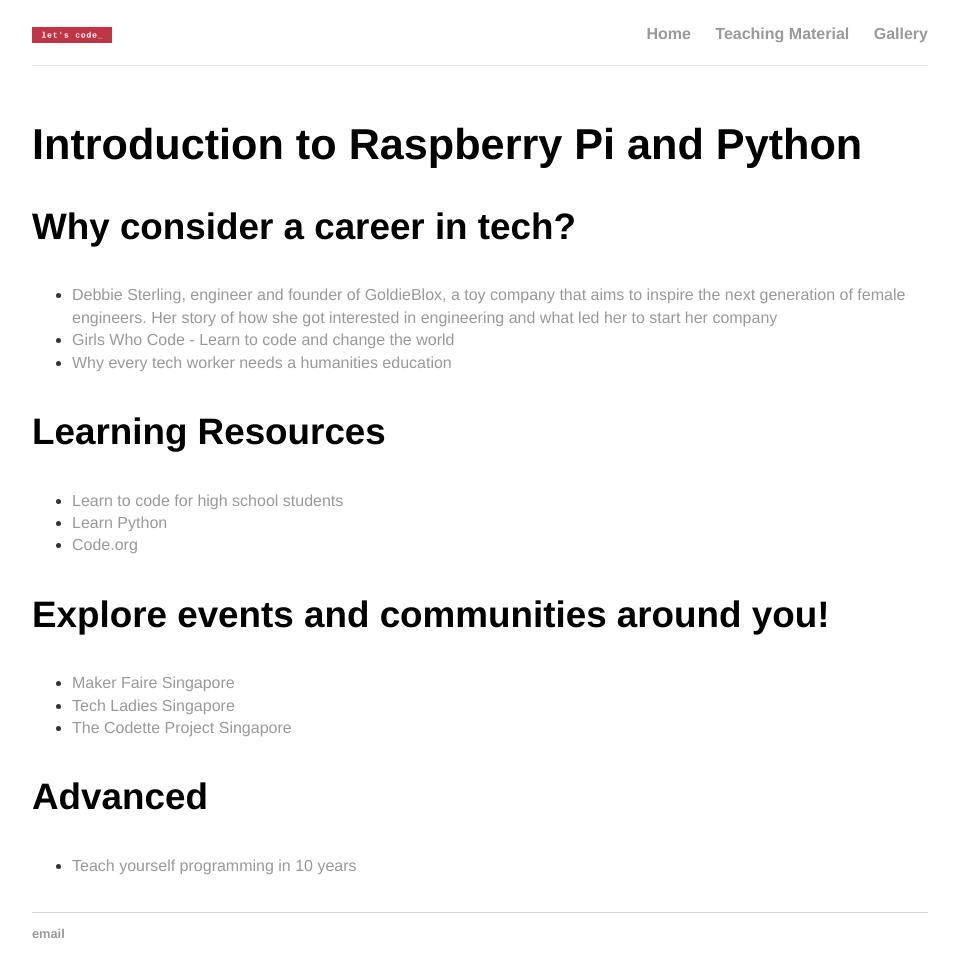
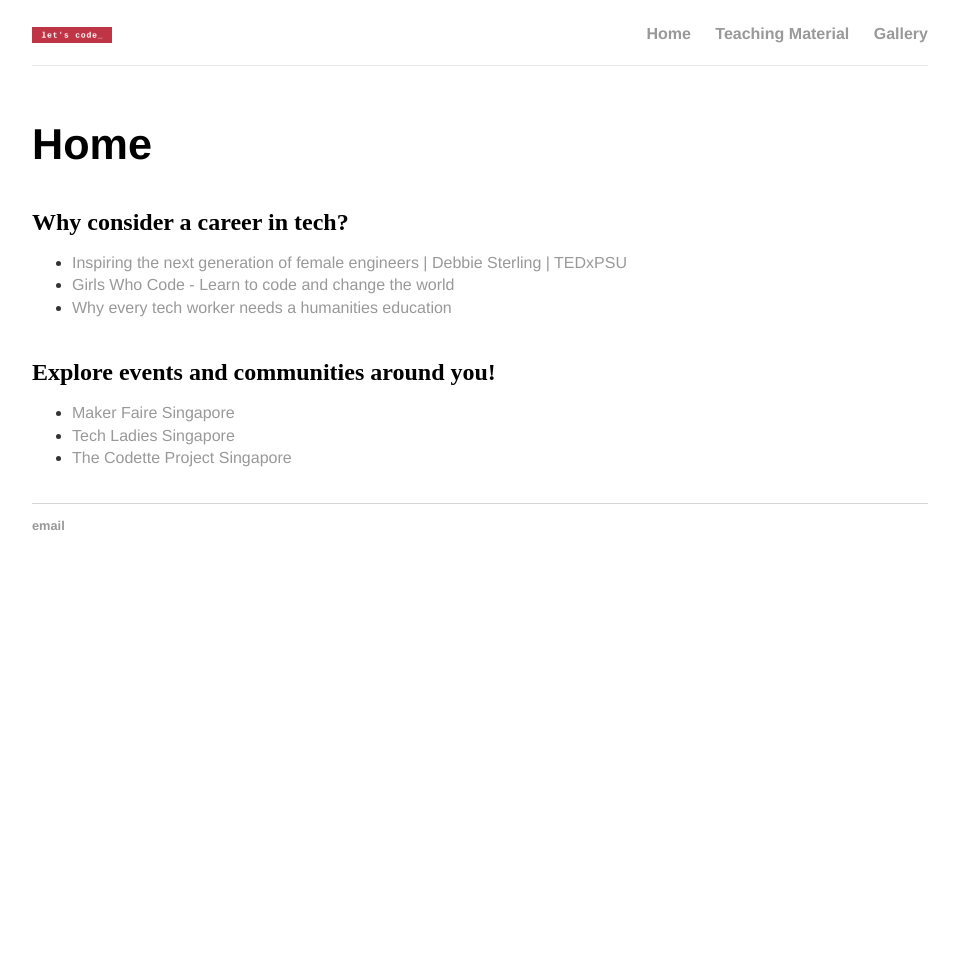
Before and after one commit to lets-code-p/lets-code-p.github.io, a Jekyll site: the page built from index.html, in a window 1280 px wide. Shown: the whole page, without its empty margins (160-1119 px from the left). Built offline with Jekyll 4.4.1, drawn with Linux system fonts in a browser that asks for light colours; after the commit the page ends 900 px from its top, so only the background shows below that.

Commit message:
move learning resources to a stand alone page
move learning resources to a stand alone page

```diff
--- a/index.html
+++ b/index.html
@@ -4,31 +4,19 @@
 ---
 
 <div class="home">
-    <h2>Introduction to Raspberry Pi and Python</h2>
+    <h2>Home</h2>
 </div>
 
-<h3>Why consider a career in tech?</h3>
+<h5>Why consider a career in tech?</h5>
 <ul>
-  <li><a href="https://www.youtube.com/watch?v=FEeTLopLkEo">Debbie Sterling, engineer and founder of GoldieBlox, a toy company that aims to inspire the next generation of female engineers. Her story of how she got interested in engineering and what led her to start her company</a></li>
-  <li><a href="https://nlb.overdrive.com/media/3064300">Girls Who Code - Learn to code and change the world</a></li>
-  <li><a href="https://qz.com/1016900/tracy-chou-leading-silicon-valley-engineer-explains-why-every-tech-worker-needs-a-humanities-education/">Why every tech worker needs a humanities education</a></li>
+  <li><a href="https://www.youtube.com/watch?v=FEeTLopLkEo" target="_blank">Inspiring the next generation of female engineers | Debbie Sterling | TEDxPSU</a></li>
+  <li><a href="https://nlb.overdrive.com/media/3064300" target="_blank">Girls Who Code - Learn to code and change the world</a></li>
+  <li><a href="https://qz.com/1016900/tracy-chou-leading-silicon-valley-engineer-explains-why-every-tech-worker-needs-a-humanities-education/" target="_blank">Why every tech worker needs a humanities education</a></li>
 </ul>
 
-<h3>Learning Resources</h3>
+<h5>Explore events and communities around you!</h5>
 <ul>
-  <li><a href="https://krauseinnovationcenter.org/best-websites-help-high-school-students-learn-code/">Learn to code for high school students</a></li>
-  <li><a href="https://www.learnpython.org/">Learn Python</a></li>
-  <li><a href="http://code.org/">Code.org</a></li>
+  <li><a href="https://www.facebook.com/MakerFaireSingapore/" target="_blank">Maker Faire Singapore</a></li>
+  <li><a href="http://www.techladies.co/" target="_blank">Tech Ladies Singapore</a></li>
+  <li><a href="http://www.thecodetteproject.com/" target="_blank">The Codette Project Singapore</a></li>
 </ul>
-
-<h3>Explore events and communities around you!</h3>
-<ul>
-  <li><a href="https://www.facebook.com/MakerFaireSingapore/">Maker Faire Singapore</a></li>
-  <li><a href="http://www.techladies.co/">Tech Ladies Singapore</a></li>
-  <li><a href="http://www.thecodetteproject.com/">The Codette Project Singapore</a></li>
-</ul>
-
-<h3>Advanced</h3>
-<ul>
-  <li><a href="http://norvig.com/21-days.html">Teach yourself programming in 10 years</a></li>
-</ul>
--- a/main.css
+++ b/main.css
@@ -8,6 +8,7 @@
 h2 { font-size: 2.7em; }
 h3 { font-size: 2.3em; }
 h4 { font-size: 1.9em; margin-block-end: 0; }
+h5 { font-size: 1.5em; margin-block-end: 0; }
 
 #logo {
     width: 5em;
```
Also changed, not shown: learning/index.html (added, +32 -0 lines), teaching/index.html (+0 -13 lines).
